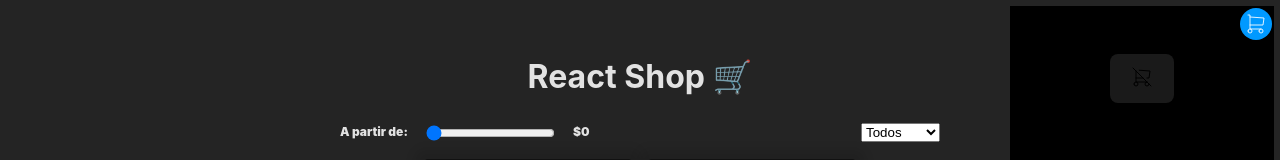
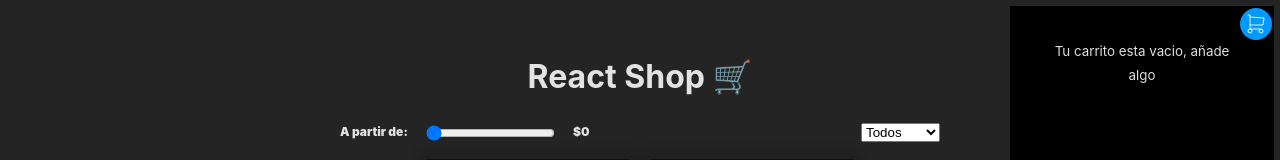
Before and after one commit to Nikl4auss/react-shopping-cart, a React (Vite) app: page / in a window 1280 px wide. Both pictures are taken after a click on the label 1256 px from the left and 24 px from the top of the page. Shown: the top 160 px of the page. Built offline with nearby package versions, Linux system fonts and the light colour scheme.

Commit message:
Added a message for when the cart is empty

```diff
--- a/src/components/Cart.jsx
+++ b/src/components/Cart.jsx
@@ -14,6 +14,9 @@ export function Cart() {
       </label>
       <input type="checkbox" id={cartCheckboxId} hidden />
       <aside className="cart">
+        {cart.length > 0
+          ? (
+            <>
               <ul>
                 {cart.map(product => (
                   <CartItem
@@ -25,9 +28,15 @@ export function Cart() {
                 ))
                 }
               </ul>
+
               <button onClick={clearCart}>
                 <ClearCartIcon />
               </button>
+            </>
+
+          )
+          : <small>Tu carrito esta vacio, añade algo</small>
+        }
       </aside >
 
     </>
```
Lines whose indentation alone changed are shown as unchanged.
